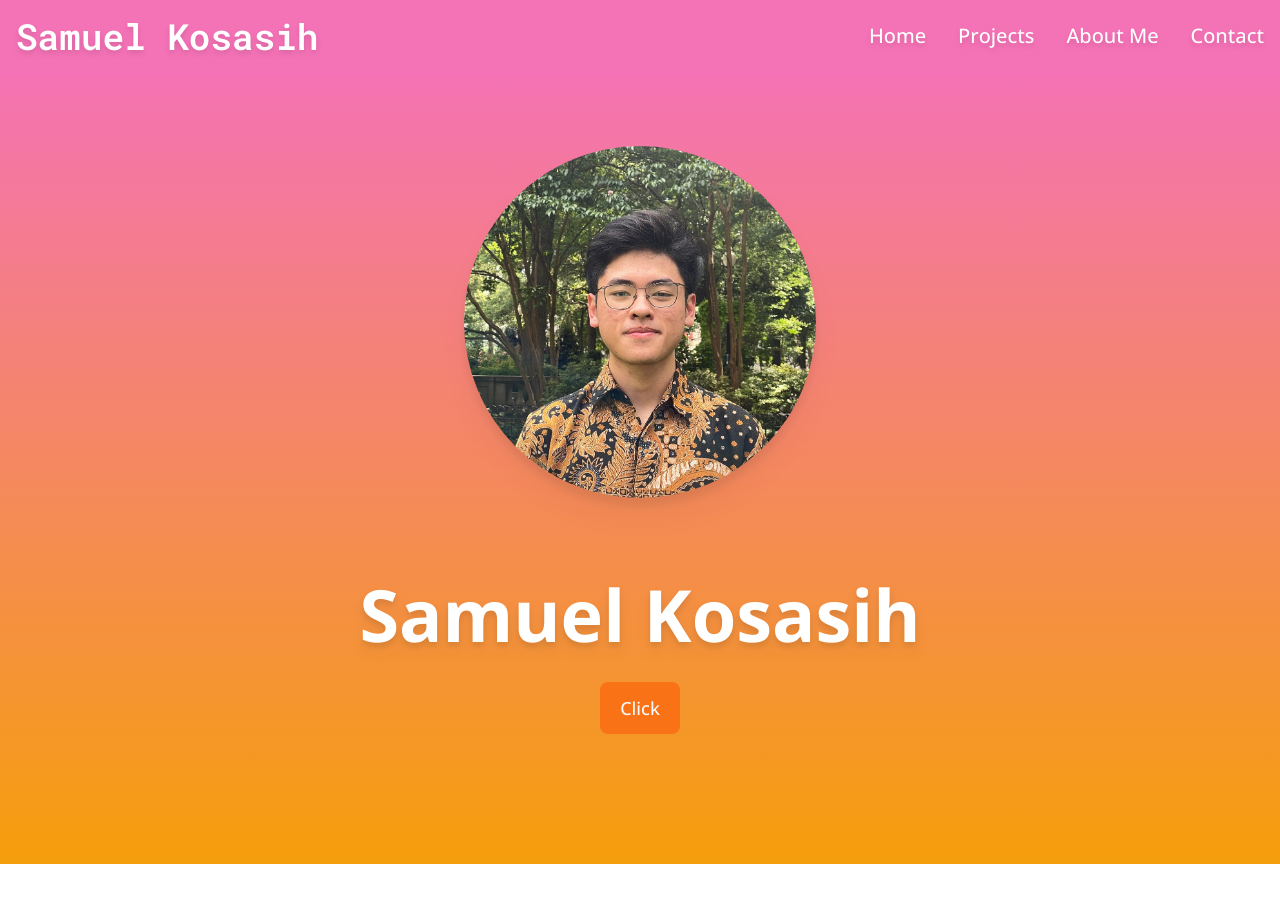
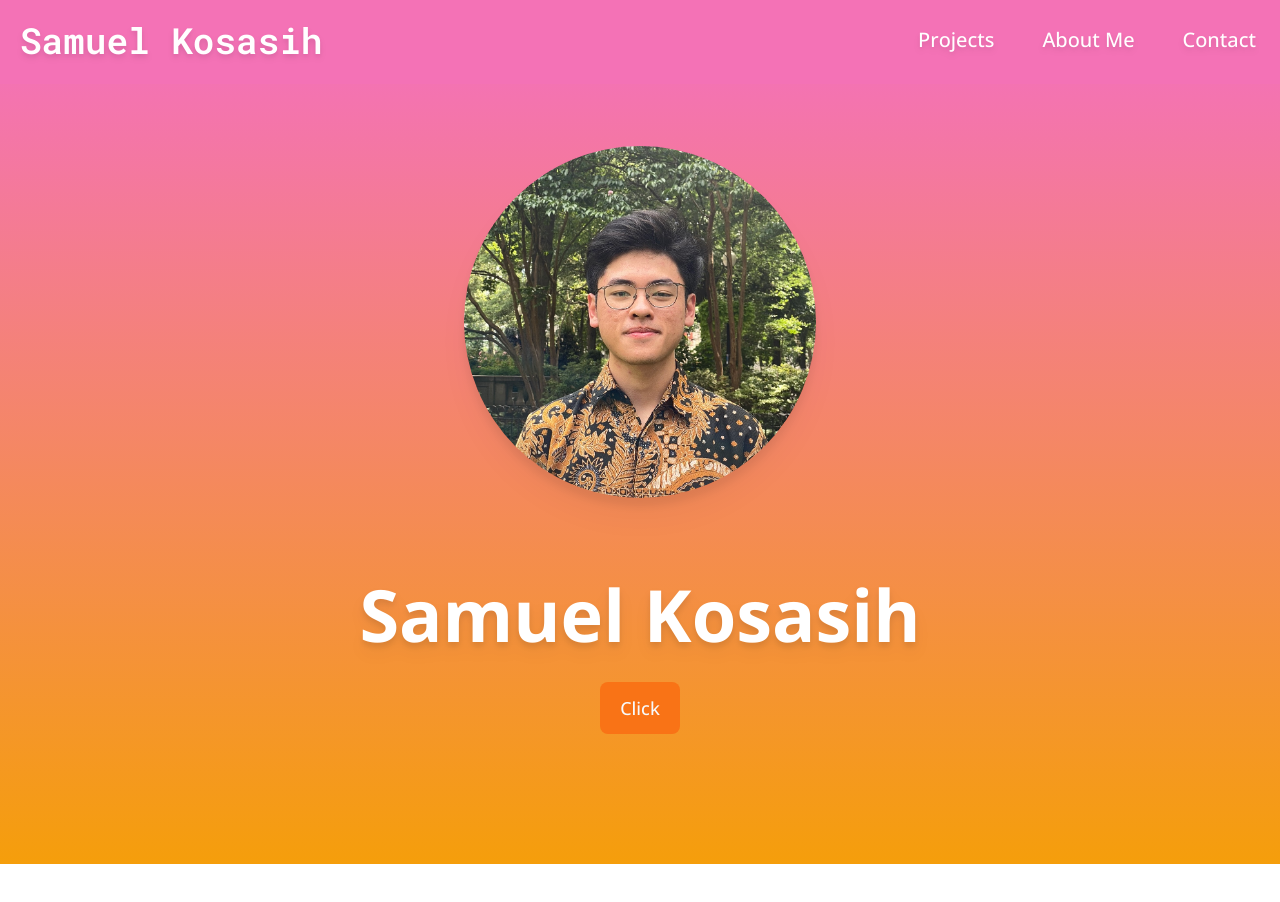
Before and after one commit to SamAdrn/SamAdrn-1.0, a Next.js app in the folder my-site/: page / in a window 1280 px wide. Shown: the top 902 px of the page. Built offline with nearby package versions, Linux system fonts and the light colour scheme; grey boxes are pictures that could not be loaded.

Commit message:
Added some hover effects

```diff
--- a/my-site/app/sections/navbar/nav-brand.js
+++ b/my-site/app/sections/navbar/nav-brand.js
@@ -1,18 +1,32 @@
 import React from "react";
+import { motion } from "framer-motion";
 
 function NavBrand({ colorChange }) {
     return (
-        <a href="#" className={"flex items-center transition-colors "}>
+        <motion.a
+            href="#"
+            className="flex items-center"
+            initial={{ x: 0 }}
+            whileHover={{ x: 5 }}
+        >
             <span
                 className={
                     "self-center text-4xl font-semibold font-mono " +
-                    `${colorChange ? "text-black" : "text-white drop-shadow-md"}`
+                    "transition-colors p-1 rounded " +
+                    `${
+                        colorChange
+                            ? "text-black md:hover:bg-gradient-to-r " +
+                              "md:hover:from-amber-600 md:hover:to-pink-500 " +
+                              "md:hover:bg-clip-text md:hover:text-transparent"
+                            : "text-white drop-shadow-md md:hover:bg-white " +
+                              "md:hover:text-black"
+                    }`
                 }
             >
                 Samuel K<span className="hidden md:inline">osasih</span>
                 <span className="md:hidden">.</span>
             </span>
-        </a>
+        </motion.a>
     );
 }
 
--- a/my-site/app/sections/navbar/nav-item-list.js
+++ b/my-site/app/sections/navbar/nav-item-list.js
@@ -1,4 +1,3 @@
-import React, { useState } from "react";
 import NavItem from "./nav-item";
 
 function NavItemList({ visibleState, colorChange }) {
@@ -18,7 +17,6 @@ function NavItemList({ visibleState, colorChange }) {
                     `${colorChange ? "bg-slate-100" : "bg-pink-400"}`
                 }
             >
-                <NavItem title="Home" colorChange={colorChange} />
                 <NavItem title="Projects" colorChange={colorChange} />
                 <NavItem title="About Me" colorChange={colorChange} />
                 <NavItem title="Contact" colorChange={colorChange} />
--- a/my-site/app/sections/navbar/nav-item.js
+++ b/my-site/app/sections/navbar/nav-item.js
@@ -1,22 +1,28 @@
 import React from "react";
+import { motion } from "framer-motion";
 
 function NavItem({ title = "nav item", href = "#", colorChange }) {
     return (
         <li>
-            <a
+            <motion.a
                 href={href}
                 className={
                     "block py-2 pl-3 pr-4 text-black " +
                     "text-xl rounded md:bg-transparent " +
-                    "md:p-0 transition-colors " +
+                    "md:p-2 transition-colors " +
                     `${
-                        colorChange ? "text-black" : "text-white drop-shadow-md"
+                        colorChange
+                            ? "text-black md:hover:text-orange-500"
+                            : "text-white drop-shadow-md md:hover:bg-white " +
+                              "md:hover:text-black"
                     }`
                 }
                 // aria-current="page"
+                initial={{ y: 0 }}
+                whileHover={{ y: -5 }}
             >
                 {title}
-            </a>
+            </motion.a>
         </li>
     );
 }
--- a/my-site/app/sections/navbar/navbar.js
+++ b/my-site/app/sections/navbar/navbar.js
@@ -1,6 +1,6 @@
 "use client";
 
-import React, { useState, useEffect } from "react";
+import React, { useState } from "react";
 import NavBrand from "./nav-brand";
 import BurgerMenu from "./burger-menu";
 import NavItemList from "./nav-item-list";
```
